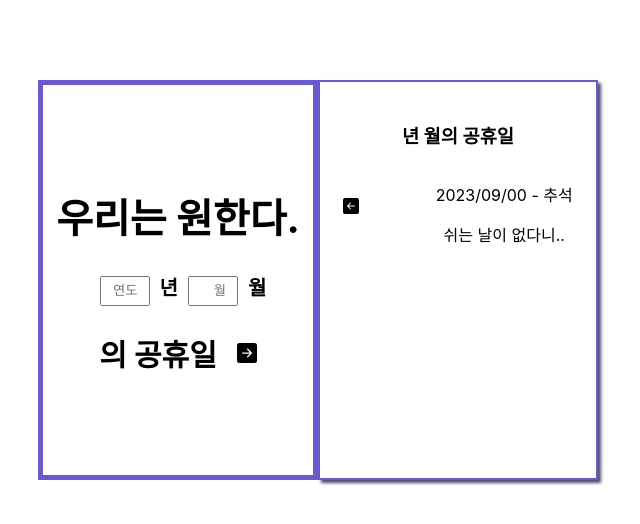
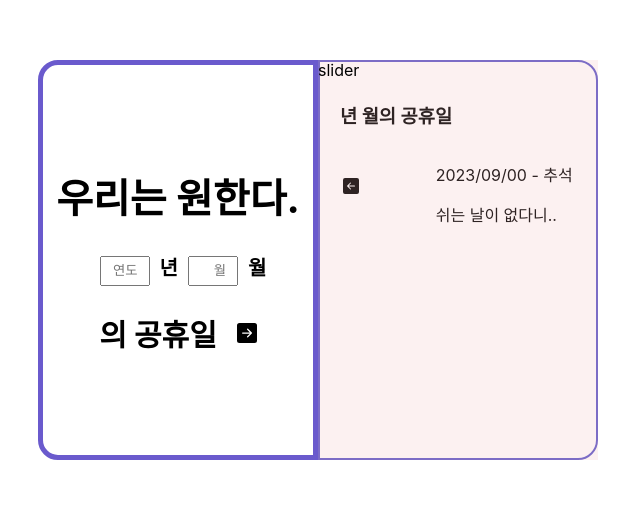
Before and after one commit to kijiwon/hoildayCalendar, a React (Create React App) app: page / in a window 1280 px wide. Shown: the part 140-664 px from the top of the page, without its empty margins (322-962 px from the left). Built offline with nearby package versions, Linux system fonts and the light colour scheme.

Commit message:
css슬라이더 추가

```diff
--- a/src/App.css
+++ b/src/App.css
@@ -10,10 +10,6 @@ body{
   align-items: center;
 }
 .App {
-  text-align: center;
-  /* width: 400px; */
-  height: 400px;
-  /* border: 2px solid rgb(71, 71, 128); */
   display: flex;
   flex-direction: row;
   padding: 20px;
@@ -27,6 +23,7 @@ header{
   justify-content: center;
   align-items: center;
   border: 5px solid slateblue;
+  border-radius: 20px 0px 0px 20px;
   font-size: 20px;
   font-weight: 700;
 }
@@ -46,3 +43,19 @@ input{
 h2{
   margin-right: 20px;
 }
+.show-main{
+  width: 280px;
+  height: 400px;
+  background-color: #eeb5b531;
+  position: absolute;
+  transform: translateX(280px);
+  transition: all 1s;
+}
+.show-result{
+  width: 280px;
+  height: 400px;
+  background-color: #eeb5b531;
+  position: absolute;
+  transform: translateX(0px);
+  transition: all 1s;
+}
--- a/src/App.js
+++ b/src/App.js
@@ -13,6 +13,7 @@ function App() {
   const url = `https://apis.data.go.kr/B090041/openapi/service/SpcdeInfoService/getHoliDeInfo?solYear=${year}&solMonth=${month}&ServiceKey=871FzwAfTTqVJewFZSr8rPUe2p%2F%2BjEGAaGwjC%2FNDGeHLhfE0%2FuCBIw8vbsiYOBndXZzXg484yvlTiUgg3lprAA%3D%3D`
   const [holidayData, setHolidayData] = useState([]); // 데이터가 없는 상태
 
+  // 버튼 클릭시 api호출
   const getHoliday = async()=>{
     try{
       const data = await axios({
@@ -26,15 +27,20 @@ function App() {
     if(holidayData===undefined){
       setHolidayData([])
     }
-    } catch(err){
-      console.log('error')
-    }
+  } catch(err){
+    console.log('error')
+  }
 
   }
-  useEffect(()=>{
-    console.log('날짜가 바뀌었다')
-  },[])
 
+  // 슬라이더 클래스 변경
+  const [className,setClassName]=useState('show-main');
+  // const [showMain, setShowMain] = useState(false);
+  const [showResult, setShowResult] = useState(false);
+  // 상태에 따라 슬라이드 움직이기
+  useEffect(() => {
+    setClassName(`${showResult ? "show-result" : "show-main"}`);
+  }, [showResult]);
   return (
     <div className="App">
       <header>
@@ -57,10 +63,13 @@ function App() {
         </div>
         <div className='bottom'>
           <h2>의 공휴일</h2>
-          <BsFillArrowRightSquareFill onClick={getHoliday}/>
+          <BsFillArrowRightSquareFill onClick={()=>{getHoliday(); setShowResult(showResult => !showResult)}}/>
         </div>
       </header>
-      <HolidayList holidayData={holidayData} year={year} month={month}/>
+      <div className={className}>
+        slider
+      </div>
+      <HolidayList holidayData={holidayData} year={year} month={month} setShowResult={setShowResult}/>
     </div>
   );
 }
--- a/src/component/HolidayList.js
+++ b/src/component/HolidayList.js
@@ -1,16 +1,17 @@
 import React from "react";
 import './holiday.css'
+import './../App.css'
 import Holiday from "./Holiday";
 import {BsFillArrowLeftSquareFill} from 'react-icons/bs'
-function HolidayList({holidayData,year, month}){
+function HolidayList({holidayData,year, month,setShowResult}){
     const {item} = holidayData;
 
     return (
         <div className="list">
             <h3>{year}년 {month}월의 공휴일</h3>
-            {/* <div>{item.length}</div> */}
+            {item!==undefined && item.length>=0? <span>{item.length}</span>:<span></span>}
             <div className="holiday">
-                <BsFillArrowLeftSquareFill className="btnClose" />
+                <BsFillArrowLeftSquareFill className="btnClose" onClick={() => setShowResult(showResult => !showResult)}/>
                 <div>
                     <p>2023/09/00 - 추석</p>
                     {item!==undefined? (
--- a/src/component/holiday.css
+++ b/src/component/holiday.css
@@ -2,12 +2,11 @@
     box-sizing: border-box;
   }
 .list{
-    /* display: none; */
     width: 280px;
     height: 400px;
     padding: 20px;
     border: 2px solid rgb(97, 92, 201);
-    box-shadow: 3px 3px 3px rgb(74, 77, 114);
+    border-radius: 0px 20px 20px 0px;
 }
 .holiday{
     display: flex;
```
